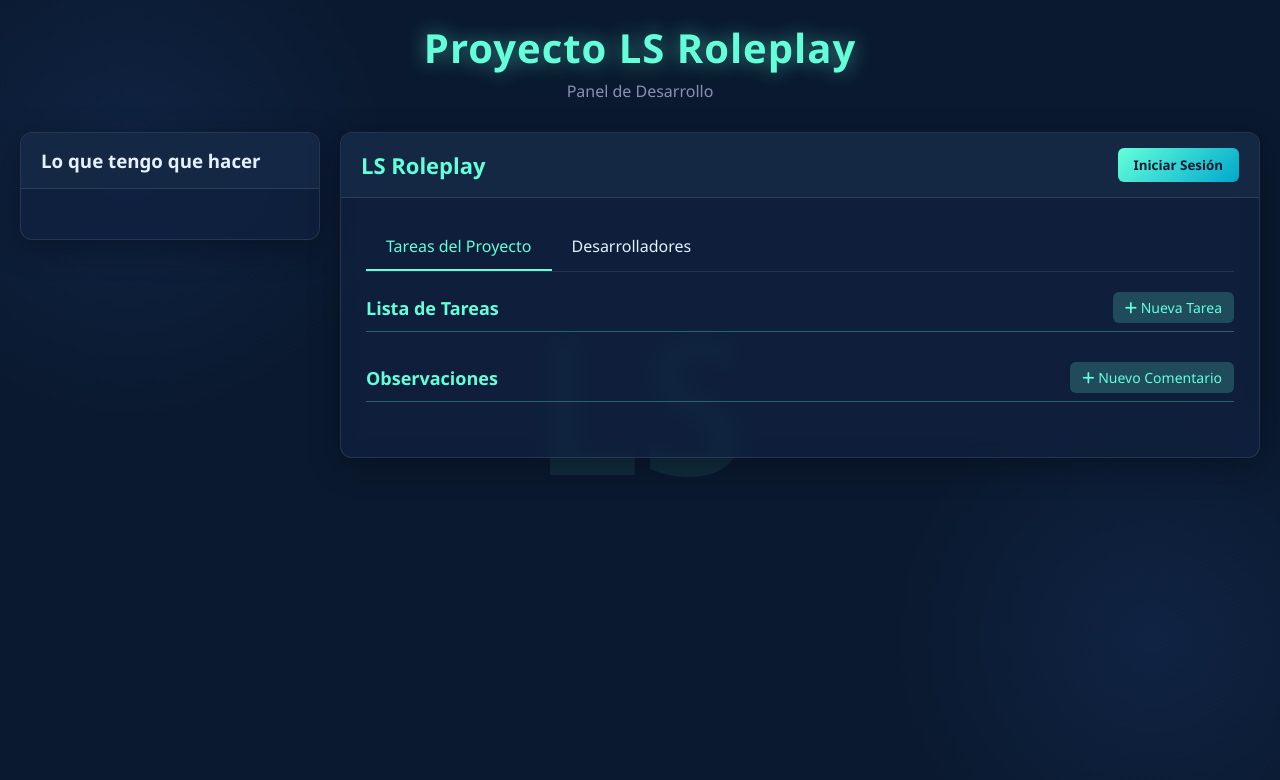
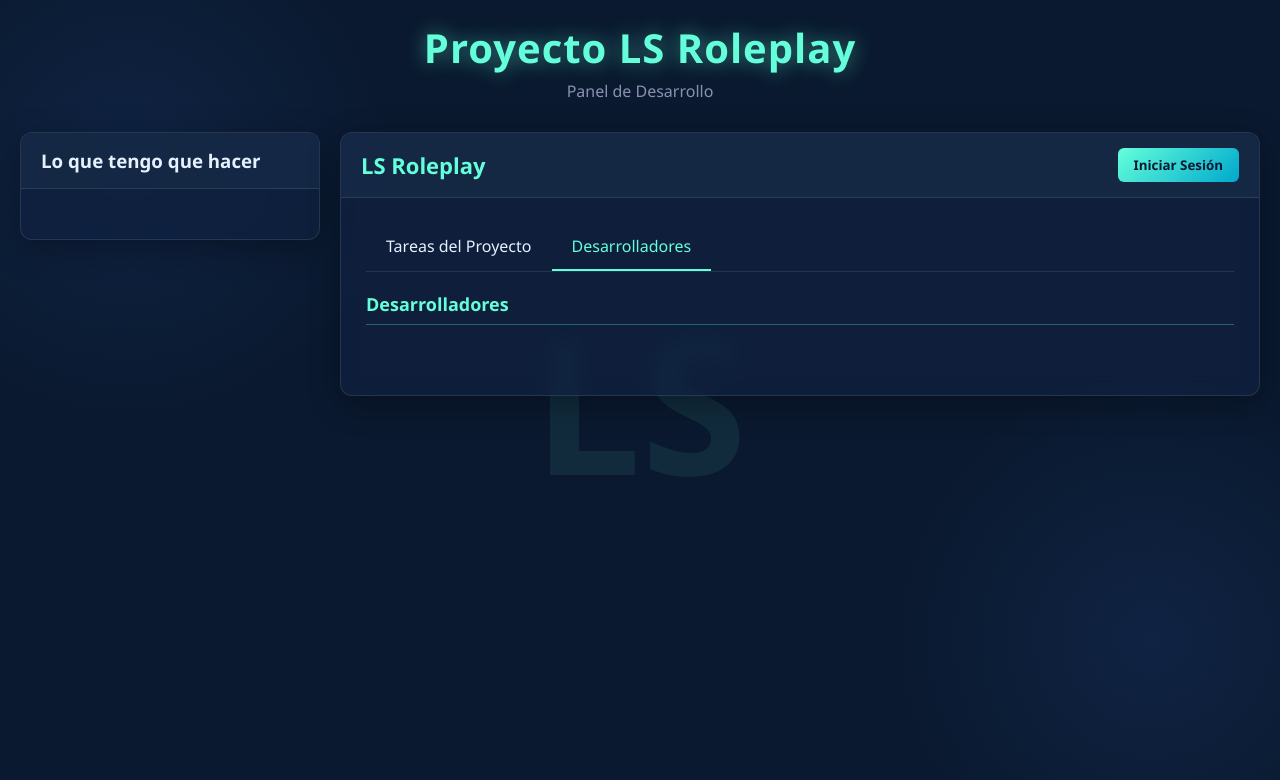
Before and after one commit to Plxgio/ProyectoLSRPDesarrollo, a plain HTML site: page index.html in a window 1280 px wide. Both pictures are taken after a click on the element "Desarrolladores". Drawn offline with Linux system fonts and the light colour scheme; no server answers.

Commit message:
Update index.html

```diff
--- a/index.html
+++ b/index.html
@@ -1688,6 +1688,22 @@
         }
     }
 
+    // Event Listeners para los tabs
+    tabs.forEach(tab => {
+        tab.addEventListener('click', function() {
+            // Remover clase active de todas las pestañas y contenidos
+            tabs.forEach(t => t.classList.remove('active'));
+            tabContents.forEach(content => content.classList.remove('active'));
+
+            // Agregar clase active a la pestaña clickeada
+            this.classList.add('active');
+
+            // Mostrar el contenido correspondiente
+            const tabId = this.getAttribute('data-tab');
+            document.getElementById(`${tabId}-tab`).classList.add('active');
+        });
+    });
+
     // Event Listeners (mantén todos los que ya tienes)
     loginBtn.addEventListener('click', function() {
         if (currentUser) {
@@ -1773,8 +1789,20 @@
         adminModal.style.display = 'none';
     });
 
-    // ... (mantén todos los demás event listeners)
-
+    // Event listeners para los modales adicionales
+    closeLogoModal.addEventListener('click', function() {
+        logoModal.style.display = 'none';
+    });
+
+    closePasswordsModal.addEventListener('click', function() {
+        passwordsModal.style.display = 'none';
+    });
+
+    generatePasswordsBtn.addEventListener('click', function() {
+        generateNewPasswords();
+    });
+
+    // Event listeners para atajos de teclado
     document.addEventListener('keydown', function(e) {
         if (e.ctrlKey && e.altKey && e.key === 'p') {
             renderPasswords();
```
